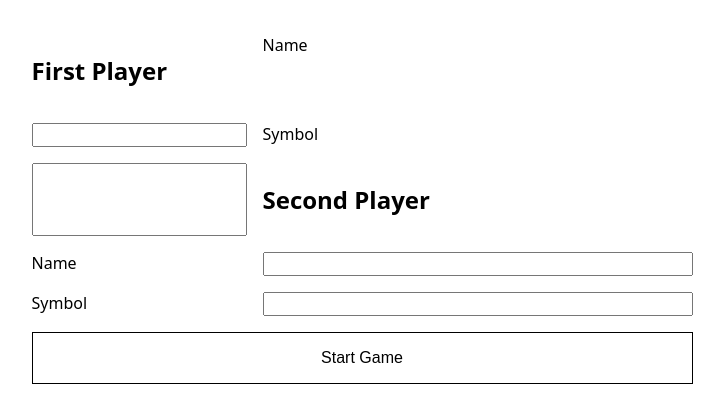
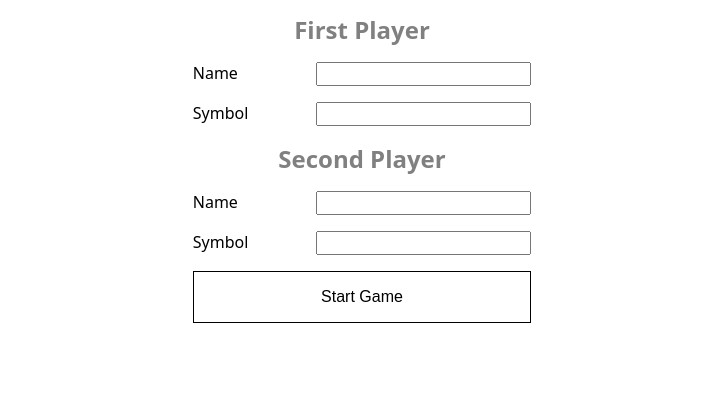
Before and after one commit to R3ndrex/TicTacToe-On-JS, a plain HTML site: page index.html in a window 1280 px wide. Shown: the part 46-443 px from the top of the page, without its empty margins (278-1002 px from the left). Drawn offline with Linux system fonts and the light colour scheme.

Commit message:
Style form

```diff
--- a/style.css
+++ b/style.css
@@ -18,7 +18,7 @@ body {
 }
 
 h1 {
-    margin-top: 0;
+    margin: 0;
 }
 form {
     display: grid;
@@ -30,6 +30,12 @@ form {
     > input,
     button {
         font-size: 1rem;
+    }
+    > h2 {
+        margin: 0;
+        color: gray;
+        text-align: center;
+        grid-column: 1/-1;
     }
 }
 
```
